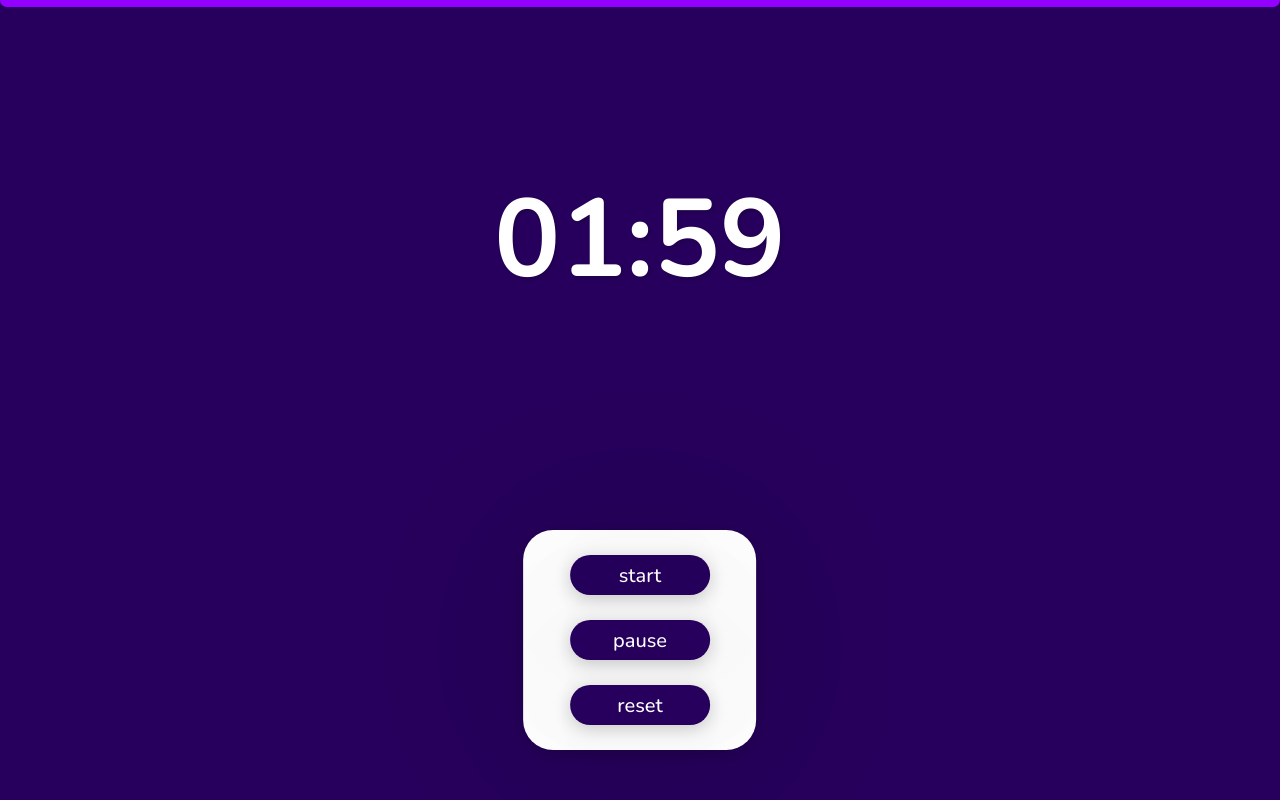
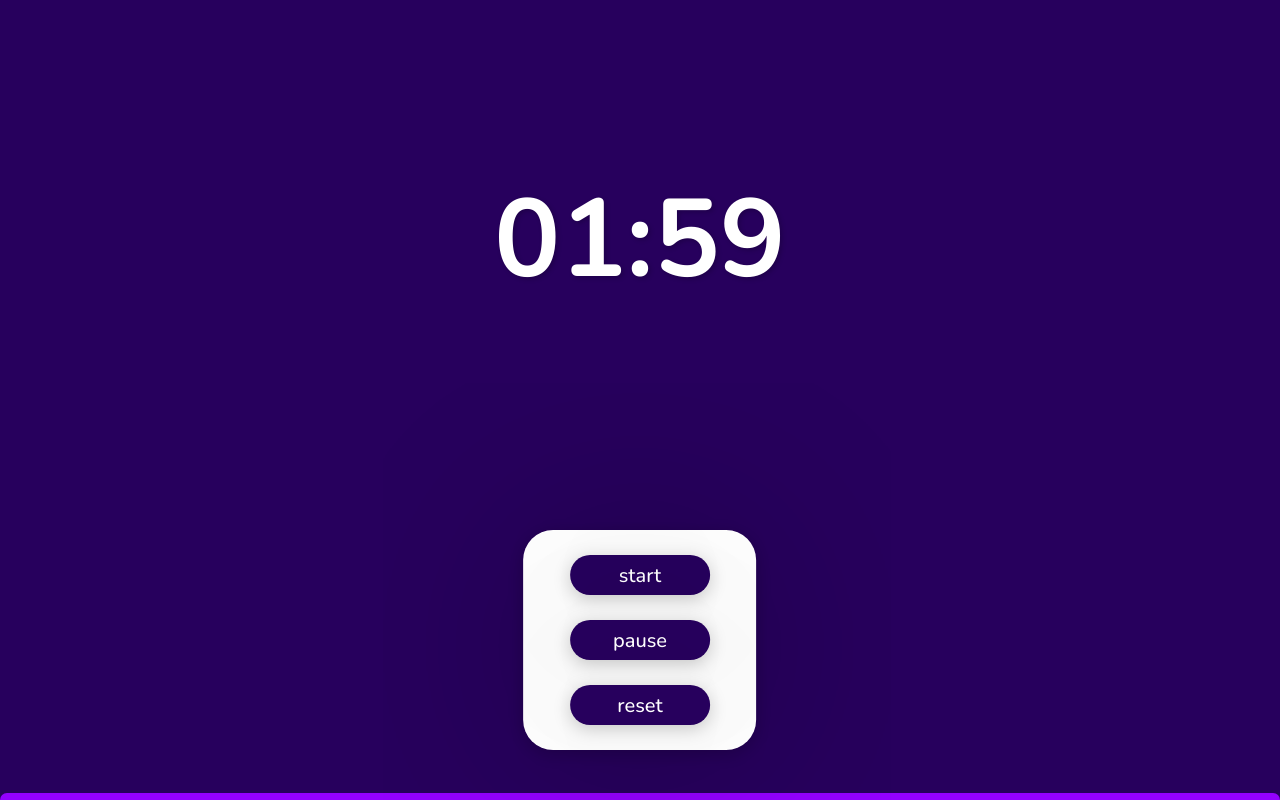
Before and after one commit to aqmal-ahamat/2minute-timer, a plain HTML site: page index.html in a window 1280 px wide. Both pictures are taken after a click on the button "start". Drawn offline with nearby package versions, Linux system fonts and the light colour scheme.

Commit message:
did some changes to the progress bar.

```diff
--- a/script.js
+++ b/script.js
@@ -76,6 +76,7 @@ function timerfunc (){
         console.log(`progress increment : ${progress}`)
         root.style.setProperty("--height",`${progress}vh`);
         root.style.setProperty("--radius",`${(100-progress/100*100)}vh`)
+        root.style.setProperty("--reverse-height",`${100-progress}vh`)
         number-=decrement;
 
 
@@ -125,6 +126,8 @@ function resetfunc(){
         alarm.pause();
         progress = 0;
         root.style.setProperty("--height",`${progress}vh`);
+        root.style.setProperty("--radius",`${(100-progress/100*100)}vh`)
+        root.style.setProperty("--reverse-height",`${100-progress}vh`)
         if (number>=0){
             minutes = Math.trunc(number/60);
             if(minutes<10){
--- a/styles.css
+++ b/styles.css
@@ -1,5 +1,6 @@
 :root{
     --height:0vh ;
+    --reverse-height:100vh;
     --radius:100vh;
     --dark-blue:#27005d;
     --purple:#9400ff;
@@ -37,18 +38,21 @@ body{
 
 
 #one{
-    background-color:var(--purple);
+
+    background-color:var(--dark-blue) ;
     width: 100vw;
-    height: var(--height);
+    height: var(--reverse-height);
+
     z-index: 100;
 
-    border-bottom-left-radius:var(--radius) ;
-    border-bottom-right-radius:var(--radius) ;
 
-}
+
+}/*right when everything is working*/
 #two{
-    background-color:var(--dark-blue) ;
-    height: calc(100-var(--height));
+    background-color:var(--purple);
+    height: var(--height);
+    border-top-left-radius:var(--radius) ;
+    border-top-right-radius:var(--radius) ;
     width: 100vw;
 
 }
```
